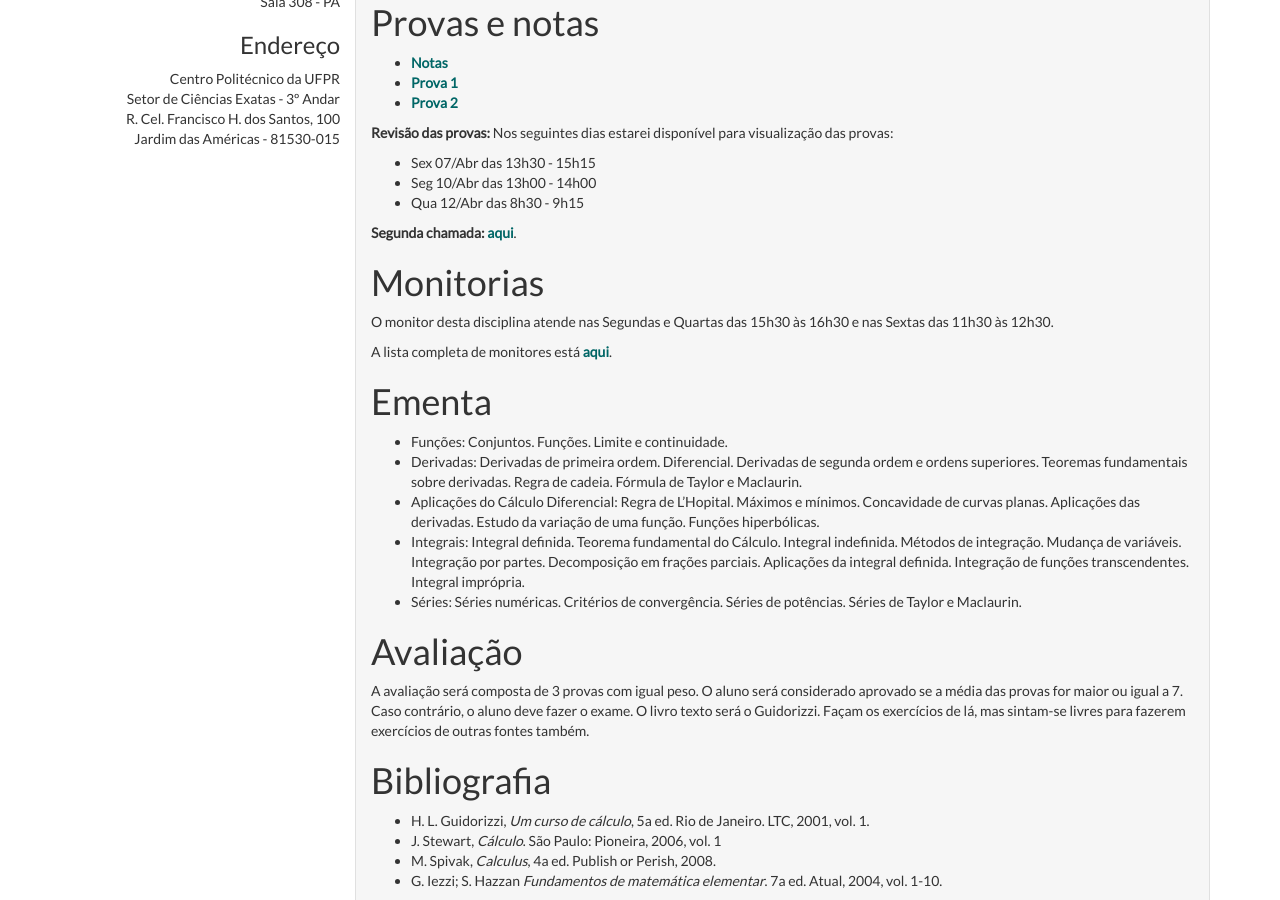
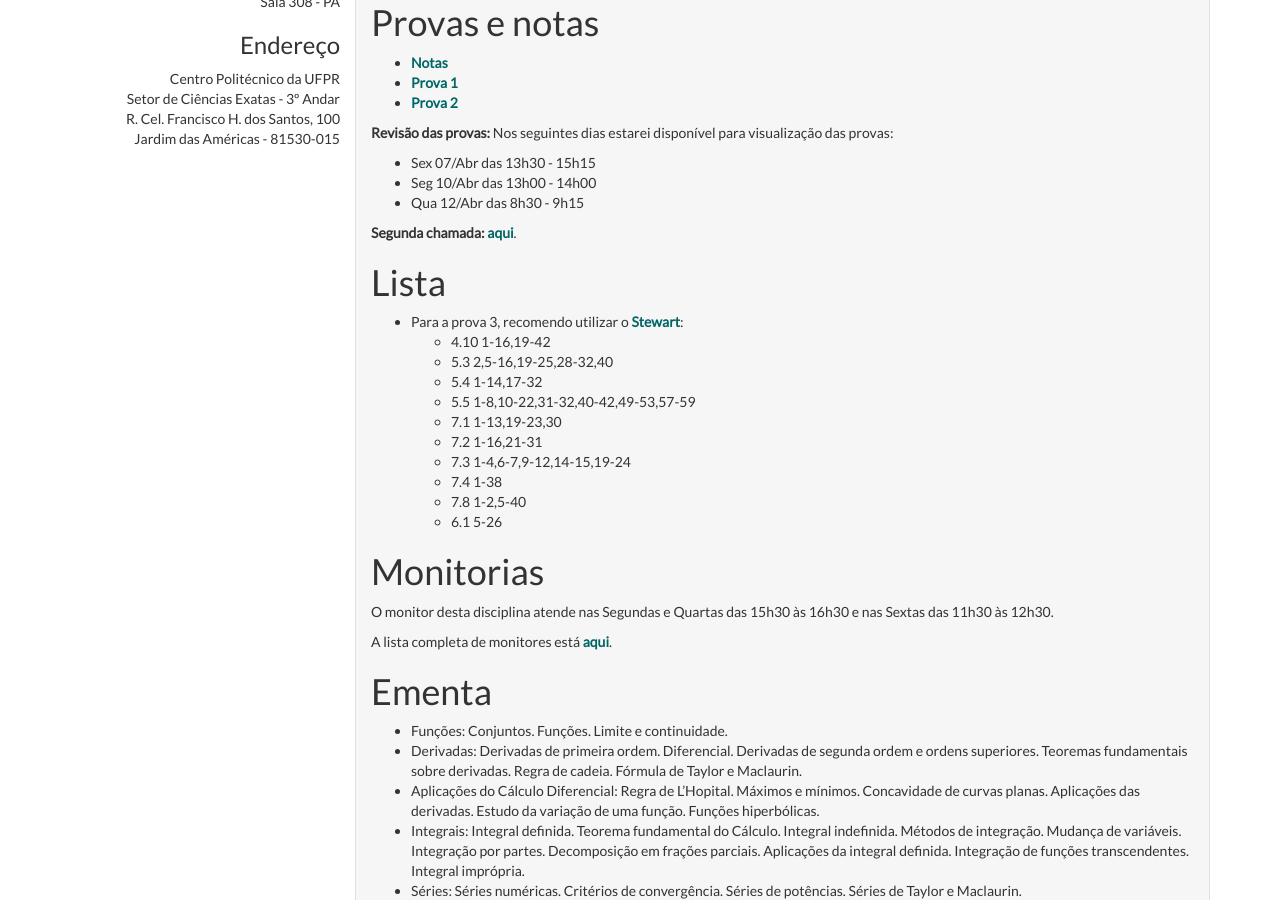
Before and after one commit to abelsiqueira/abelsiqueira.github.io-old, a Jekyll site: the page built from disciplinas/cm201-2017s1.md, in a window 1280 px wide and 900 px high, scrolled down 514 px. Built offline with Jekyll 4.4.1, drawn with Linux system fonts in a browser that asks for light colours; some web fonts are replaced.

Commit message:
Adiciona lista 3

```diff
--- a/disciplinas/cm201-2017s1.md
+++ b/disciplinas/cm201-2017s1.md
@@ -33,6 +33,20 @@ das provas:
 - Qua 12/Abr das 8h30 - 9h15
 
 **Segunda chamada:** [aqui](http://www.mat.ufpr.br/departamento/documentos.html).
+
+# Lista
+
+- Para a prova 3, recomendo utilizar o [Stewart](http://mayraclara.mat.br/mat_dif/calculo1/james_stewart1.pdf):
+  - 4.10 1-16,19-42
+  - 5.3 2,5-16,19-25,28-32,40
+  - 5.4 1-14,17-32
+  - 5.5 1-8,10-22,31-32,40-42,49-53,57-59
+  - 7.1 1-13,19-23,30
+  - 7.2 1-16,21-31
+  - 7.3 1-4,6-7,9-12,14-15,19-24
+  - 7.4 1-38
+  - 7.8 1-2,5-40
+  - 6.1 5-26
 
 # Monitorias
 
```
